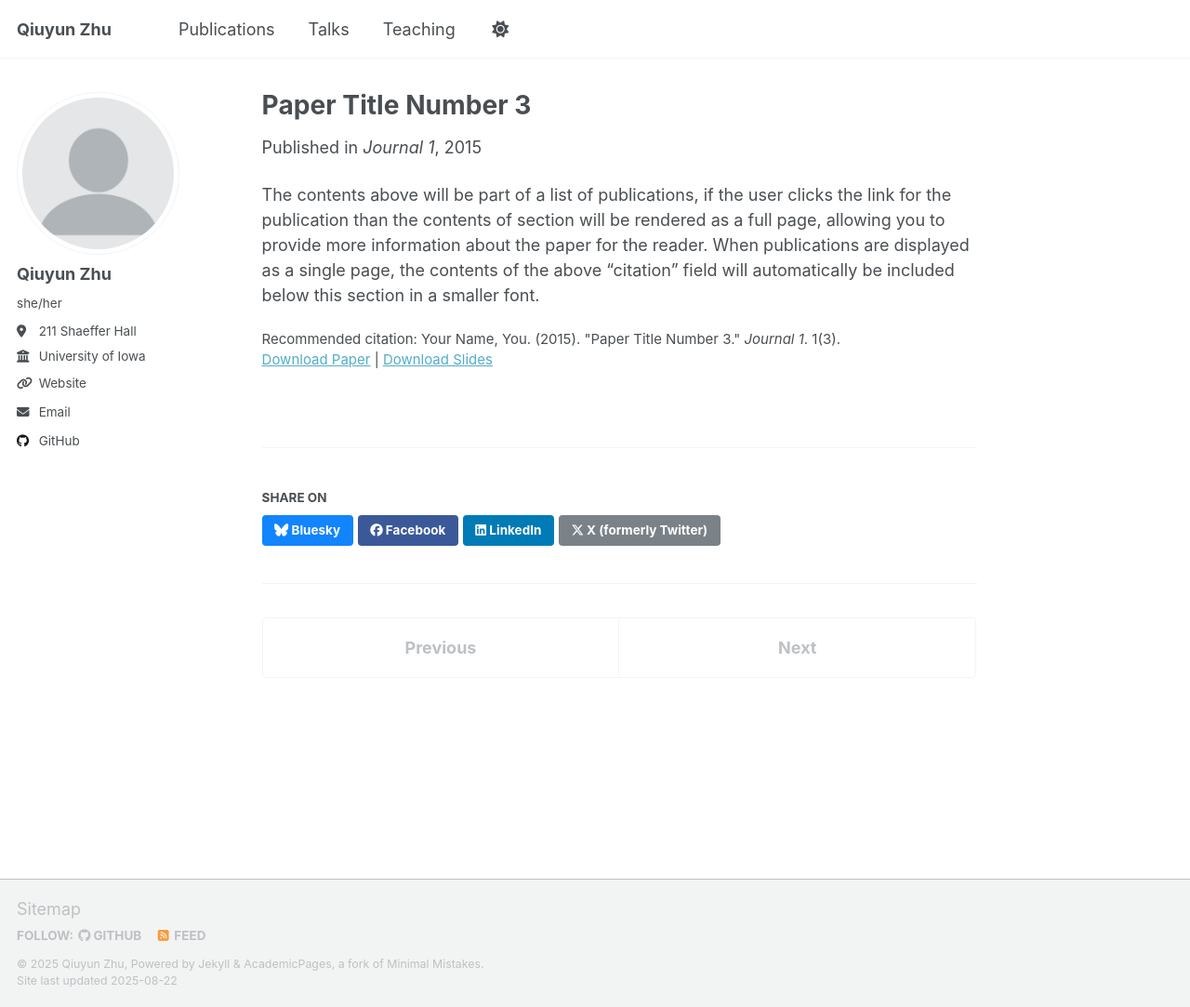
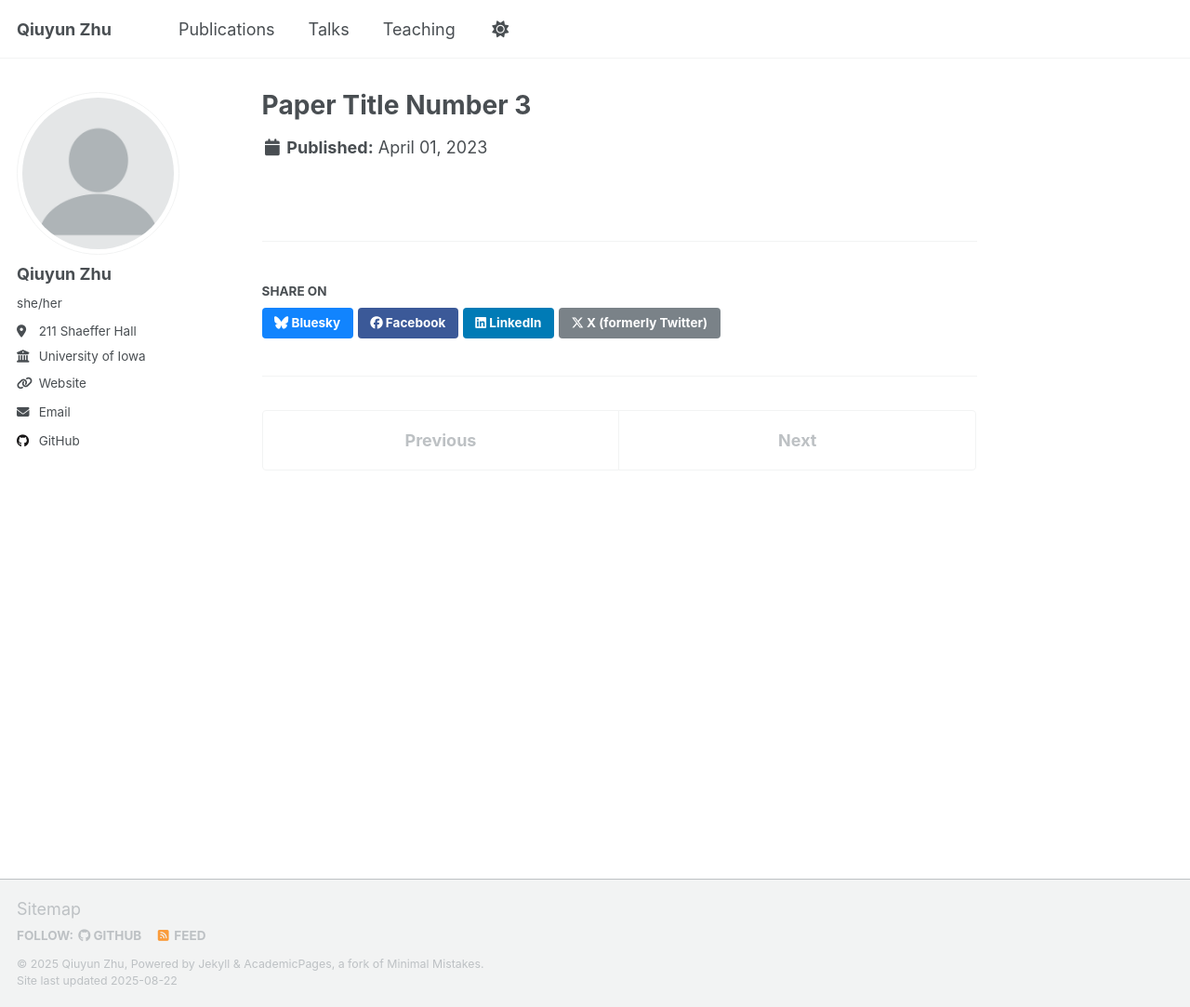
Before and after one commit to rachelwho/rachelwho.github.io, a Jekyll site: the page built from _publications/2015-10-01-paper-title-number-3.md, in a window 1280 px wide and 1083 px high. Shown: the whole window at 93% size. Built offline with Jekyll 4.4.1, drawn with Linux system fonts in a browser that asks for light colours; a script that is not in the unit is left out.

Commit message:
Update 2015-10-01-paper-title-number-3.md

```diff
--- a/_publications/2015-10-01-paper-title-number-3.md
+++ b/_publications/2015-10-01-paper-title-number-3.md
@@ -2,13 +2,7 @@
 title: "Paper Title Number 3"
 collection: publications
 category: manuscripts
-permalink: /publication/2015-10-01-paper-title-number-3
-excerpt: 'This paper is about the number 3. The number 4 is left for future work.'
-date: 2015-10-01
-venue: 'Journal 1'
-slidesurl: 'http://academicpages.github.io/files/slides3.pdf'
-paperurl: 'http://academicpages.github.io/files/paper3.pdf'
-citation: 'Your Name, You. (2015). &quot;Paper Title Number 3.&quot; <i>Journal 1</i>. 1(3).'
+date: 2023-04-01
+paperurl: 'https://arxiv.org/abs/2311.06395'
+authors: Yves Atchade, Xinru Liu, Qiuyun Zhu
 ---
-
-The contents above will be part of a list of publications, if the user clicks the link for the publication than the contents of section will be rendered as a full page, allowing you to provide more information about the paper for the reader. When publications are displayed as a single page, the contents of the above "citation" field will automatically be included below this section in a smaller font.
```
